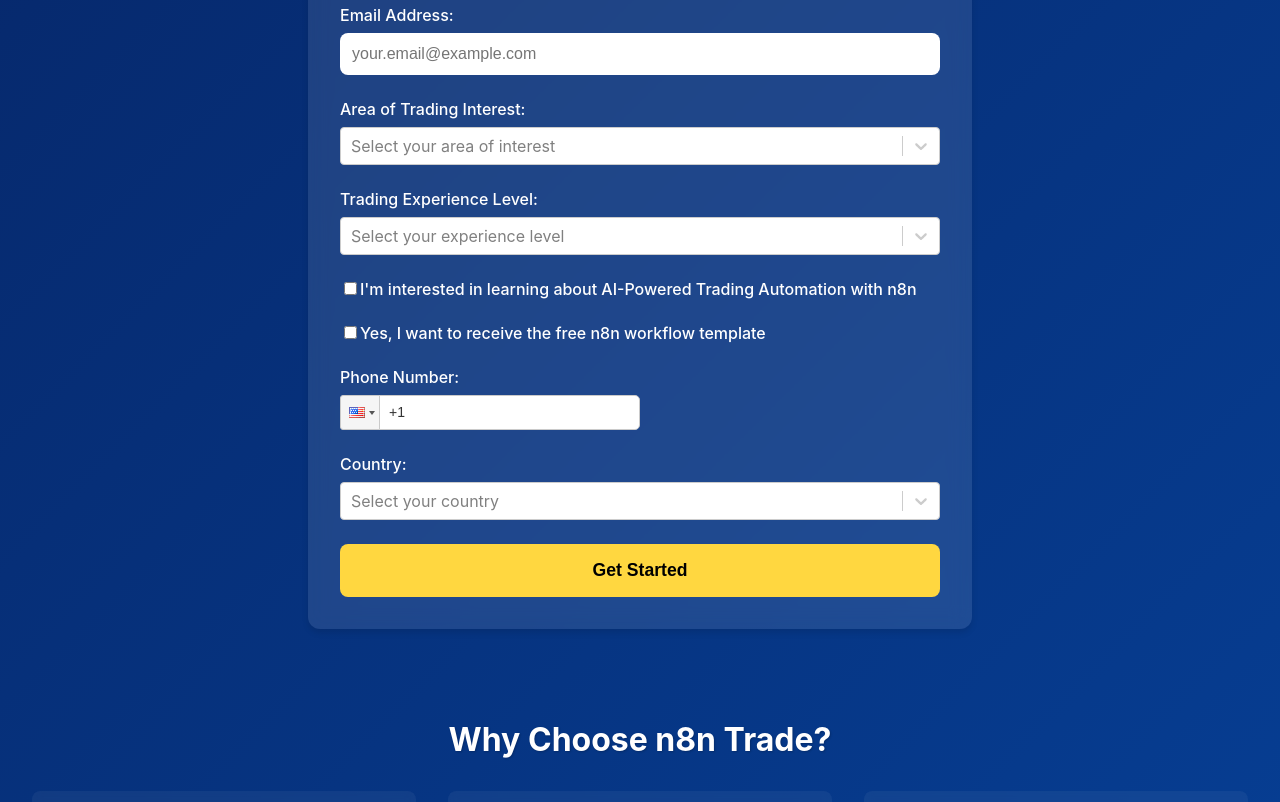
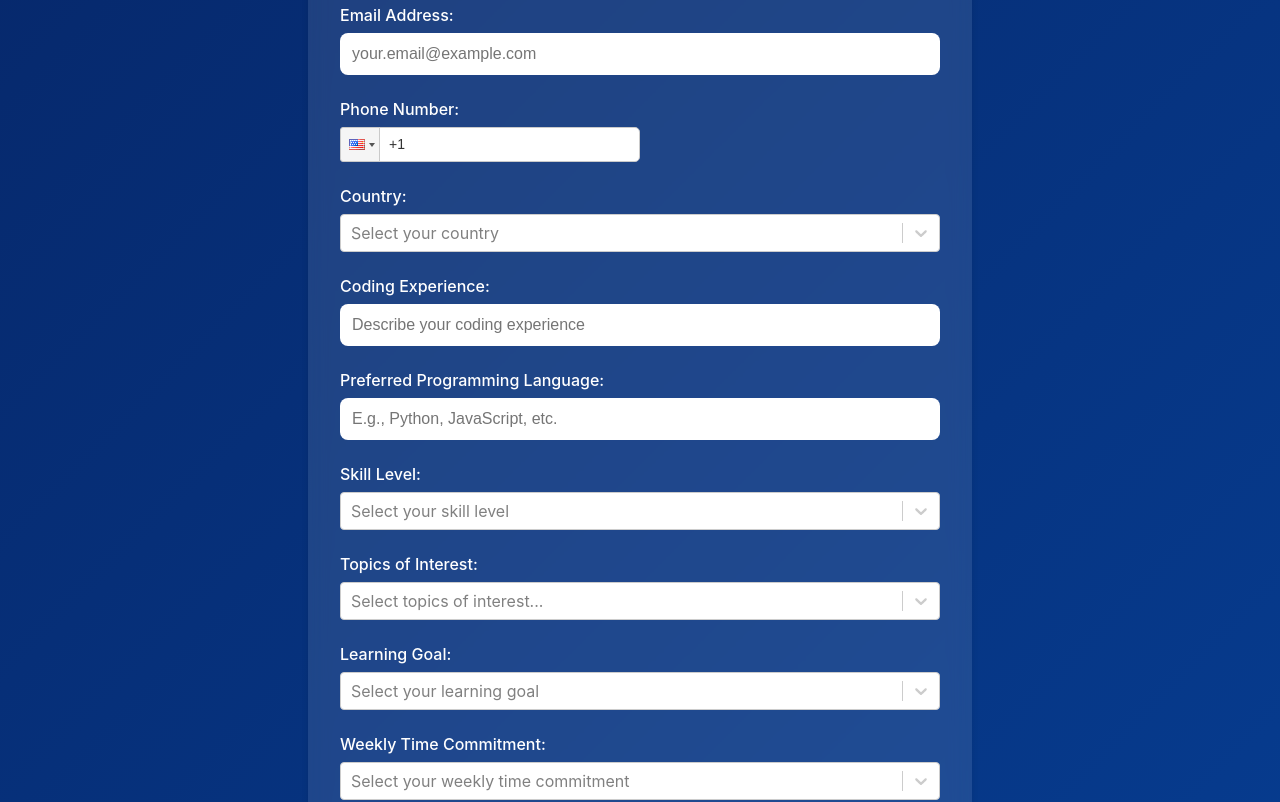
Before and after one commit to IrronRoman19/n8n-funnel, a React (Create React App) app: page / in a window 1280 px wide. Shown: the part 620-1422 px from the top of the page. Built offline with nearby package versions, Linux system fonts and the light colour scheme; no server answers.

Commit message:
added new inputs and removed unrelevant inputs

```diff
--- a/src/components/LandingPage.tsx
+++ b/src/components/LandingPage.tsx
@@ -15,33 +15,35 @@ interface Option {
 }
 
 // Options arrays
-const tradingInterestOptions = [
-  { value: 'stocks', label: 'Stocks' },
-  { value: 'cryptocurrency', label: 'Cryptocurrency' },
-  { value: 'forex', label: 'Forex' },
-  { value: 'options', label: 'Options' },
-  { value: 'futures', label: 'Futures' },
-  { value: 'other', label: 'Other' }
+
+const topicOfInterestOptions = [
+  { value: 'Python', label: 'Python' },
+  { value: 'Finance', label: 'Finance' },
+  { value: 'Data Analysis', label: 'Data Analysis' },
+  { value: 'Pandas', label: 'Pandas' },
+  { value: 'AI', label: 'AI' }
 ];
 
-const tradingExperienceOptions = [
+const learningGoalOptions = [
+  { value: 'Get a job', label: 'Get a job' },
+  { value: 'Improve skills', label: 'Improve skills' },
+  { value: 'Switch careers', label: 'Switch careers' },
+  { value: 'Academic growth', label: 'Academic growth' },
+  { value: 'Personal interest', label: 'Personal interest' }
+];
+
+const weeklyTimeCommitmentOptions = [
+  { value: '0–2 hrs', label: '0–2 hrs' },
+  { value: '2–5 hrs', label: '2–5 hrs' },
+  { value: '5–10 hrs', label: '5–10 hrs' },
+  { value: '10+ hrs', label: '10+ hrs' }
+];
+
+const levelOptions = [
   { value: 'beginner', label: 'Beginner' },
   { value: 'intermediate', label: 'Intermediate' },
   { value: 'advanced', label: 'Advanced' },
-  { value: 'professional', label: 'Professional' }
-];
-
-const industryOptions = [
-  { value: '', label: 'Select industry' },
-  { value: 'finance', label: 'Finance' },
-  { value: 'technology', label: 'Technology' },
-  { value: 'healthcare', label: 'Healthcare' },
-  { value: 'manufacturing', label: 'Manufacturing' },
-  { value: 'retail', label: 'Retail' },
-  { value: 'education', label: 'Education' },
-  { value: 'government', label: 'Government' },
-  { value: 'nonprofit', label: 'Nonprofit' },
-  { value: 'other', label: 'Other' }
+  { value: 'expert', label: 'Expert' }
 ];
 
 interface CountryOption {
@@ -55,10 +57,12 @@ interface LeadFormData {
   email: string;
   phone: string;
   country: CountryOption;
-  interestedInCourse: boolean;
-  tradingExperience: string;
-  receiveTemplate: boolean;
-  tradingInterest: string;
+  codingExperience: string;
+  language: string;
+  level: string;
+  topicOfInterest: string[];
+  learningGoal: string;
+  weeklyTimeCommitment: string;
 }
 
 interface FormState {
@@ -73,11 +77,13 @@ const LandingPage: React.FC = () => {
     lastName: '',
     email: '',
     phone: '',
-    country: null as unknown as CountryOption,
-    interestedInCourse: false,
-    tradingExperience: '',
-    receiveTemplate: false,
-    tradingInterest: '',
+    country: { code: '', name: '' },
+    codingExperience: '',
+    language: '',
+    level: '',
+    topicOfInterest: [],
+    learningGoal: '',
+    weeklyTimeCommitment: ''
   });
   const [formState, setFormState] = useState<FormState>({
     isSubmitting: false,
@@ -136,15 +142,39 @@ const LandingPage: React.FC = () => {
       return false;
     }
 
-    // Trading Experience validation
-    if (!formData.tradingExperience) {
-      setFormState({ isSubmitting: false, isSuccess: false, error: 'Please select your trading experience level' });
+    // Coding Experience validation
+    if (!formData.codingExperience.trim()) {
+      setFormState({ isSubmitting: false, isSuccess: false, error: 'Please enter your coding experience' });
       return false;
     }
 
-    // Trading Interest validation
-    if (!formData.tradingInterest) {
-      setFormState({ isSubmitting: false, isSuccess: false, error: 'Please select your area of trading interest' });
+    // Language validation
+    if (!formData.language.trim()) {
+      setFormState({ isSubmitting: false, isSuccess: false, error: 'Please enter your preferred programming language' });
+      return false;
+    }
+
+    // Level validation
+    if (!formData.level) {
+      setFormState({ isSubmitting: false, isSuccess: false, error: 'Please select your skill level' });
+      return false;
+    }
+
+    // Topic of Interest validation
+    if (formData.topicOfInterest.length === 0) {
+      setFormState({ isSubmitting: false, isSuccess: false, error: 'Please select at least one topic of interest' });
+      return false;
+    }
+
+    // Learning Goal validation
+    if (!formData.learningGoal) {
+      setFormState({ isSubmitting: false, isSuccess: false, error: 'Please select your learning goal' });
+      return false;
+    }
+
+    // Weekly Time Commitment validation
+    if (!formData.weeklyTimeCommitment) {
+      setFormState({ isSubmitting: false, isSuccess: false, error: 'Please select your weekly time commitment' });
       return false;
     }
 
@@ -216,11 +246,13 @@ const LandingPage: React.FC = () => {
         lastName: '',
         email: '',
         phone: '',
-        country: null as unknown as CountryOption,
-        interestedInCourse: false,
-        tradingExperience: '',
-        receiveTemplate: false,
-        tradingInterest: ''
+        country: { code: '', name: '' },
+        codingExperience: '',
+        language: '',
+        level: '',
+        topicOfInterest: [],
+        learningGoal: '',
+        weeklyTimeCommitment: ''
       });
     })
     .catch(error => {
@@ -247,21 +279,33 @@ const LandingPage: React.FC = () => {
   };
 
   const handleChange = (e: React.ChangeEvent<HTMLInputElement | HTMLSelectElement | HTMLTextAreaElement>) => {
-    const { name, type } = e.target;
-    const value = type === 'checkbox'
-      ? (e.target as HTMLInputElement).checked
-      : e.target.value;
-
+    const { name, value, type } = e.target as HTMLInputElement;
     setFormData(prev => ({
       ...prev,
-      [name]: value
+      [name]: type === 'checkbox' ? (e.target as HTMLInputElement).checked : value
+    }));
+  };
+
+  const handleMultiSelectChange = (selectedOptions: readonly Option[] | null, actionMeta: { name?: string }) => {
+    if (!actionMeta.name) return;
+    setFormData(prev => ({
+      ...prev,
+      [actionMeta.name as string]: selectedOptions ? selectedOptions.map(option => option.value) : []
+    }));
+  };
+
+  const handleSelectChange = (selectedOption: Option | null, actionMeta: { name?: string }) => {
+    if (!actionMeta.name) return;
+    setFormData(prev => ({
+      ...prev,
+      [actionMeta.name as string]: selectedOption ? selectedOption.value : ''
     }));
   };
 
   const handleCountryChange = (selectedOption: CountryOption | null) => {
     setFormData(prev => ({
       ...prev,
-      country: selectedOption || countries[0]
+      country: selectedOption || { code: '', name: '' }
     }));
   };
 
@@ -315,69 +359,6 @@ const LandingPage: React.FC = () => {
             />
           </div>
 
-<div className="form-group">
-            <label htmlFor="trading-interest">Area of Trading Interest:</label>
-            <Select<Option>
-              id="trading-interest"
-              name="tradingInterest"
-              value={tradingInterestOptions.find((option: Option) => option.value === formData.tradingInterest)}
-              onChange={(option: Option | null) => setFormData(prev => ({
-                ...prev,
-                tradingInterest: option?.value || ''
-              }))}
-              options={tradingInterestOptions}
-              className="react-select-container"
-              classNamePrefix="react-select"
-              required
-              placeholder="Select your area of interest"
-            />
-          </div>
-
-          <div className="form-group">
-            <label htmlFor="trading-experience">Trading Experience Level:</label>
-            <Select<Option>
-              id="trading-experience"
-              name="tradingExperience"
-              value={tradingExperienceOptions.find((option: Option) => option.value === formData.tradingExperience)}
-              onChange={(option: Option | null) => setFormData(prev => ({
-                ...prev,
-                tradingExperience: option?.value || ''
-              }))}
-              options={tradingExperienceOptions}
-              className="react-select-container"
-              classNamePrefix="react-select"
-              required
-              placeholder="Select your experience level"
-            />
-          </div>
-
-          <div className="form-group">
-            <div className="checkbox-group">
-              <label className="checkbox-label">
-                <input
-                  type="checkbox"
-                  name="interestedInCourse"
-                  checked={formData.interestedInCourse}
-                  onChange={handleChange}
-                />
-                I'm interested in learning about AI-Powered Trading Automation with n8n
-              </label>
-            </div>
-          </div>
-
-          <div className="form-group">
-            <div className="checkbox-group">
-              <label className="checkbox-label">
-                <input
-                  type="checkbox"
-                  name="receiveTemplate"
-                  checked={formData.receiveTemplate}
-                  onChange={handleChange}
-                />
-                Yes, I want to receive the free n8n workflow template
-              </label>
-            </div>
-          </div>
 
           <div className="form-group">
             <label htmlFor="phone">Phone Number:</label>
@@ -413,13 +394,111 @@ const LandingPage: React.FC = () => {
             <Select
               id="country"
               name="country"
-              value={formData.country}
+              value={formData.country?.code ? formData.country : null}
               onChange={handleCountryChange}
               options={countries}
               getOptionLabel={(option: CountryOption) => option.name}
               getOptionValue={(option: CountryOption) => option.code}
               required
               placeholder="Select your country"
+              isClearable={true}
+              className="react-select-container"
+              classNamePrefix="react-select"
+            />
+          </div>
+
+          <div className="form-group">
+            <label htmlFor="codingExperience">Coding Experience:</label>
+            <input
+              type="text"
+              id="codingExperience"
+              name="codingExperience"
+              value={formData.codingExperience}
+              onChange={handleChange}
+              required
+              placeholder="Describe your coding experience"
+            />
+          </div>
+
+          <div className="form-group">
+            <label htmlFor="language">Preferred Programming Language:</label>
+            <input
+              type="text"
+              id="language"
+              name="language"
+              value={formData.language}
+              onChange={handleChange}
+              required
+              placeholder="E.g., Python, JavaScript, etc."
+            />
+          </div>
+
+          <div className="form-group">
+            <label htmlFor="level">Skill Level:</label>
+            <Select
+              id="level"
+              value={levelOptions.find(option => option.value === formData.level) || null}
+              onChange={(value, actionMeta) => {
+                handleSelectChange(value, { name: 'level' });
+              }}
+              options={levelOptions}
+              className="react-select-container"
+              classNamePrefix="react-select"
+              required
+              placeholder="Select your skill level"
+            />
+          </div>
+
+          <div className="form-group">
+            <label>Topics of Interest:</label>
+            <Select
+              isMulti
+              name="topicOfInterest"
+              options={topicOfInterestOptions}
+              className="react-select-container"
+              classNamePrefix="react-select"
+              onChange={(value, actionMeta) => {
+                handleMultiSelectChange(value, { name: 'topicOfInterest' });
+              }}
+              value={topicOfInterestOptions.filter(option =>
+                formData.topicOfInterest.includes(option.value)
+              )}
+              required
+              placeholder="Select topics of interest..."
+            />
+          </div>
+
+          <div className="form-group">
+            <label htmlFor="learningGoal">Learning Goal:</label>
+            <Select
+              id="learningGoal"
+              name="learningGoal"
+              value={learningGoalOptions.find(option => option.value === formData.learningGoal) || null}
+              onChange={(value, actionMeta) => {
+                handleSelectChange(value, { name: 'learningGoal' });
+              }}
+              options={learningGoalOptions}
+              className="react-select-container"
+              classNamePrefix="react-select"
+              required
+              placeholder="Select your learning goal"
+            />
+          </div>
+
+          <div className="form-group">
+            <label htmlFor="weeklyTimeCommitment">Weekly Time Commitment:</label>
+            <Select
+              id="weeklyTimeCommitment"
+              name="weeklyTimeCommitment"
+              value={weeklyTimeCommitmentOptions.find(option => option.value === formData.weeklyTimeCommitment) || null}
+              onChange={(value, actionMeta) => {
+                handleSelectChange(value, { name: 'weeklyTimeCommitment' });
+              }}
+              options={weeklyTimeCommitmentOptions}
+              className="react-select-container"
+              classNamePrefix="react-select"
+              required
+              placeholder="Select your weekly time commitment"
             />
           </div>
 
```
